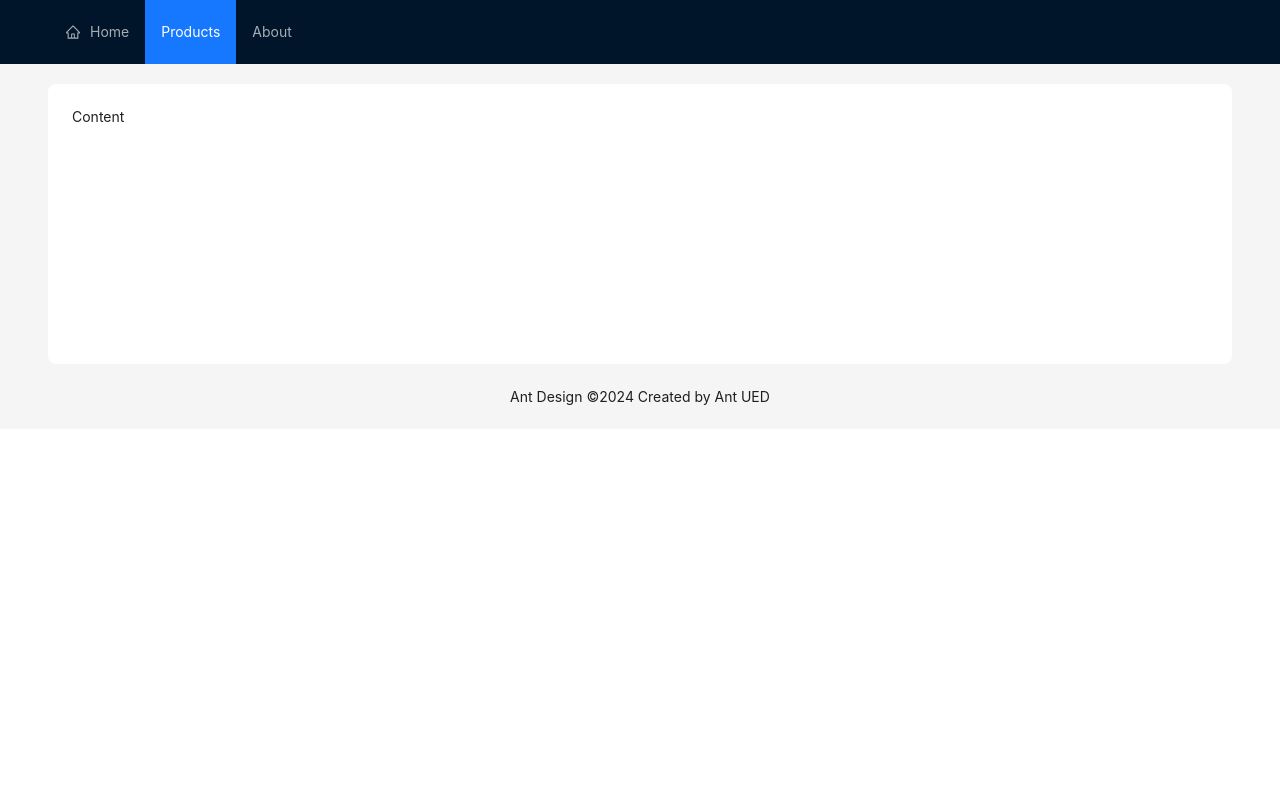
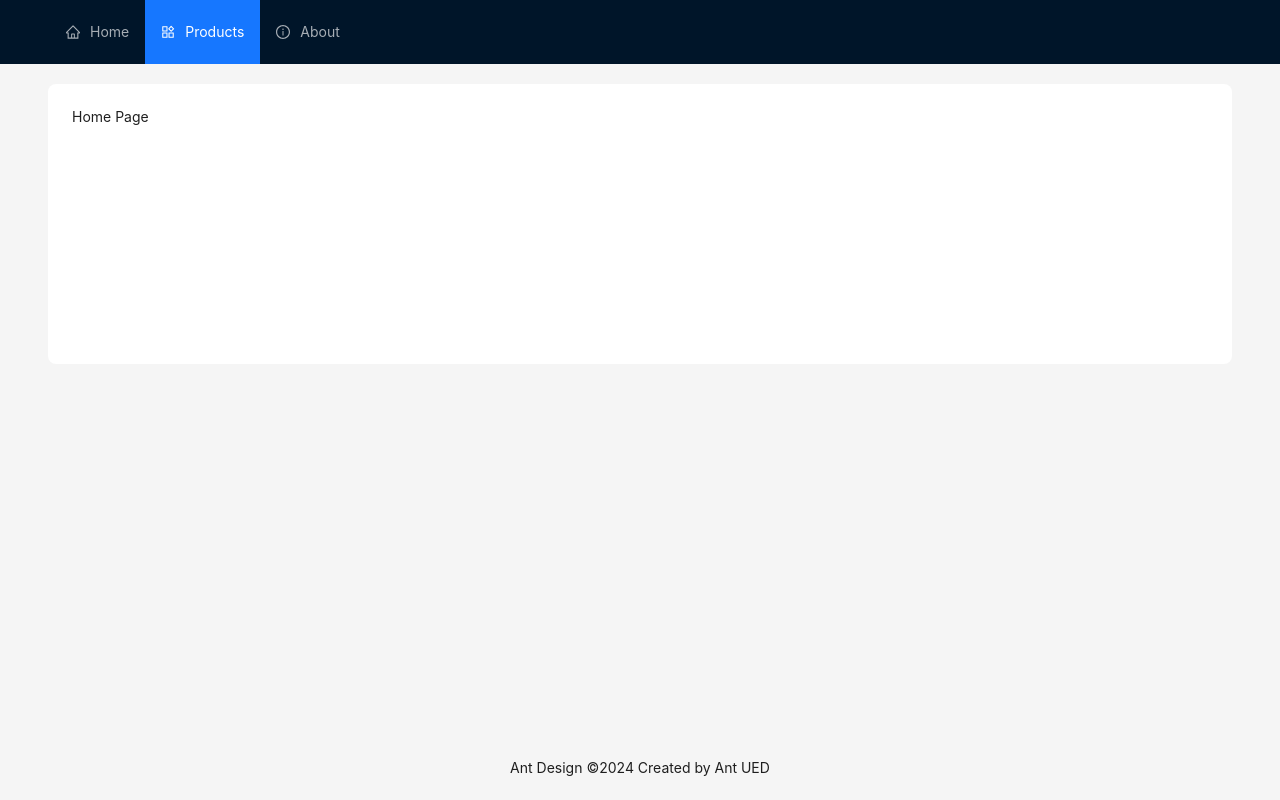
Before and after one commit to vladtymo/React-Shop-SPD221, a React (Create React App) app: page / in a window 1280 px wide. Built offline with nearby package versions, Linux system fonts and the light colour scheme.

Commit message:
Show products from server

```diff
--- a/package.json
+++ b/package.json
@@ -10,6 +10,7 @@
     "antd": "^5.16.4",
     "react": "^18.3.1",
     "react-dom": "^18.3.1",
+    "react-router-dom": "^6.23.0",
     "react-scripts": "5.0.1",
     "web-vitals": "^2.1.4"
   },
--- a/src/App.css
+++ b/src/App.css
@@ -2,37 +2,8 @@
   text-align: center;
 }
 
-.App-logo {
-  height: 40vmin;
-  pointer-events: none;
-}
-
-@media (prefers-reduced-motion: no-preference) {
-  .App-logo {
-    animation: App-logo-spin infinite 20s linear;
-  }
-}
-
-.App-header {
-  background-color: #282c34;
-  min-height: 100vh;
+.Layout {
   display: flex;
   flex-direction: column;
-  align-items: center;
-  justify-content: center;
-  font-size: calc(10px + 2vmin);
-  color: white;
+  min-height: 100vh;
 }
-
-.App-link {
-  color: #61dafb;
-}
-
-@keyframes App-logo-spin {
-  from {
-    transform: rotate(0deg);
-  }
-  to {
-    transform: rotate(360deg);
-  }
-}
--- a/src/App.js
+++ b/src/App.js
@@ -1,23 +1,10 @@
 import React from 'react';
-import { Breadcrumb, Layout, Menu, theme } from 'antd';
-import { HomeOutlined } from '@ant-design/icons';
-const { Header, Content, Footer } = Layout;
-
-const items = [
-  {
-    key: 1,
-    label: "Home",
-    icon: <HomeOutlined />
-  },
-  {
-    key: 2,
-    label: "Products"
-  },
-  {
-    key: 3,
-    label: "About"
-  }
-]
+import { Layout, theme } from 'antd';
+import Header from './components/Header';
+import Footer from './components/Footer';
+import "./App.css"
+import { Outlet } from 'react-router-dom';
+const { Content } = Layout;
 
 const App = () => {
 
@@ -26,25 +13,8 @@ const App = () => {
   } = theme.useToken();
 
   return (
-    <Layout>
-      <Header
-        style={{
-          display: 'flex',
-          alignItems: 'center',
-        }}
-      >
-        <div className="demo-logo" />
-        <Menu
-          theme="dark"
-          mode="horizontal"
-          defaultSelectedKeys={['2']}
-          items={items}
-          style={{
-            flex: 1,
-            minWidth: 0,
-          }}
-        />
-      </Header>
+    <Layout className='Layout'>
+      <Header />
 
       <Content
         style={{
@@ -60,17 +30,11 @@ const App = () => {
             borderRadius: borderRadiusLG,
           }}
         >
-          Content
+          <Outlet />
         </div>
       </Content>
 
-      <Footer
-        style={{
-          textAlign: 'center',
-        }}
-      >
-        Ant Design ©{new Date().getFullYear()} Created by Ant UED
-      </Footer>
+      <Footer />
     </Layout>
   );
 };
--- /dev/null
+++ b/src/components/Footer.js
@@ -0,0 +1,15 @@
+import React from 'react'
+import { Layout } from 'antd';
+const { Footer: AntFooter } = Layout;
+
+export default function Footer() {
+    return (
+        <AntFooter
+            style={{
+                textAlign: 'center',
+            }}
+        >
+            Ant Design ©{new Date().getFullYear()} Created by Ant UED
+        </AntFooter>
+    )
+}
--- /dev/null
+++ b/src/components/Header.js
@@ -0,0 +1,46 @@
+import React from 'react'
+import { Layout, Menu } from 'antd';
+import { HomeOutlined, InfoCircleOutlined, ProductOutlined } from '@ant-design/icons';
+import { Link } from 'react-router-dom';
+const { Header: AntHeader } = Layout;
+
+const items = [
+    {
+        key: 1,
+        label: <Link to="/">Home</Link>,
+        icon: <HomeOutlined />
+    },
+    {
+        key: 2,
+        label: <Link to="products">Products</Link>,
+        icon: <ProductOutlined />
+    },
+    {
+        key: 3,
+        label: <Link to="about">About</Link>,
+        icon: <InfoCircleOutlined />
+    }
+]
+
+export default function Header() {
+    return (
+        <AntHeader
+            style={{
+                display: 'flex',
+                alignItems: 'center',
+            }}
+        >
+            <div className="demo-logo" />
+            <Menu
+                theme="dark"
+                mode="horizontal"
+                defaultSelectedKeys={['2']}
+                items={items}
+                style={{
+                    flex: 1,
+                    minWidth: 0,
+                }}
+            />
+        </AntHeader>
+    )
+}
--- /dev/null
+++ b/src/components/Home.js
@@ -0,0 +1,7 @@
+import React from 'react'
+
+export default function Home() {
+    return (
+        <div>Home Page</div>
+    )
+}
--- /dev/null
+++ b/src/components/Products.js
@@ -0,0 +1,39 @@
+import { List } from 'antd';
+import React, { useEffect, useState } from 'react'
+
+const api = "https://dummyjson.com/products";
+
+export default function Products() {
+
+    const [products, setProducts] = useState([]);
+
+    useEffect(() => {
+        fetch(api)
+            .then(res => res.json())
+            .then(data => {
+                console.log(data.products);
+                //products = data.products; // does not update HTML
+                setProducts(data.products); // update HTML
+            });
+    }, []);
+
+    return (
+        <>
+            <h1>Products List</h1>
+
+            <List
+                size="small"
+                header={<div>Header</div>}
+                footer={<div>Footer</div>}
+                bordered
+                dataSource={products}
+                renderItem={(i) => <List.Item>{i.title} - {i.price}$</List.Item>}
+            />
+            {/* <ol>
+                {products.map((i, index) =>
+                    <li key={i.id}>{i.title} - {i.price}$</li>
+                )}
+            </ol> */}
+        </>
+    )
+}
--- a/src/index.js
+++ b/src/index.js
@@ -2,10 +2,21 @@ import React from 'react';
 import ReactDOM from 'react-dom/client';
 import './index.css';
 import App from './App';
+import { BrowserRouter, Route, Routes } from 'react-router-dom';
+import Home from './components/Home';
+import Products from './components/Products';
 
 const root = ReactDOM.createRoot(document.getElementById('root'));
 root.render(
   // <React.StrictMode>
-  <App />
+  <BrowserRouter>
+    <Routes>
+      <Route path="/" element={<App />}>
+        <Route index element={<Home />} />
+        <Route path="products" element={<Products />} />
+        <Route path="*" element={<p>Page Not Found!</p>} />
+      </Route>
+    </Routes>
+  </BrowserRouter>
   // </React.StrictMode>
 );
```
Also changed, not shown: 1 other file (tests, documents, lock files or other folders).
